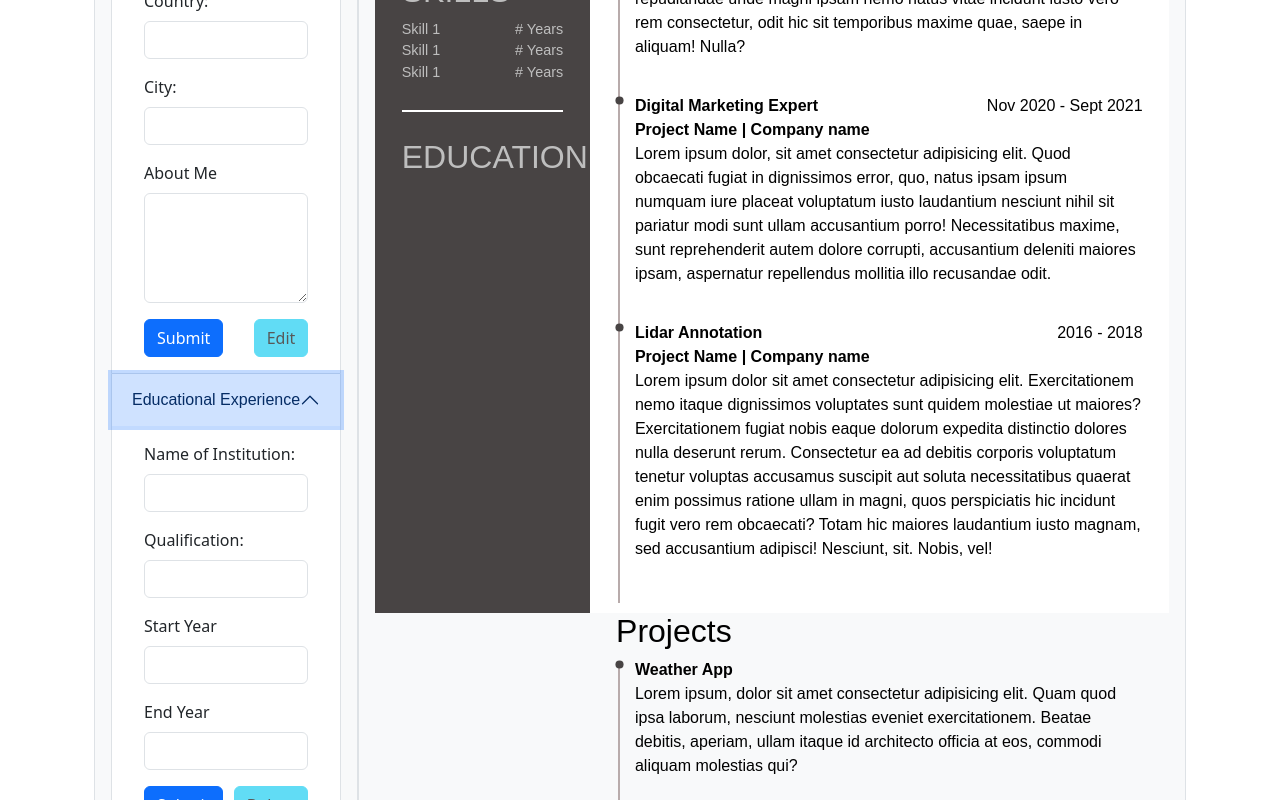
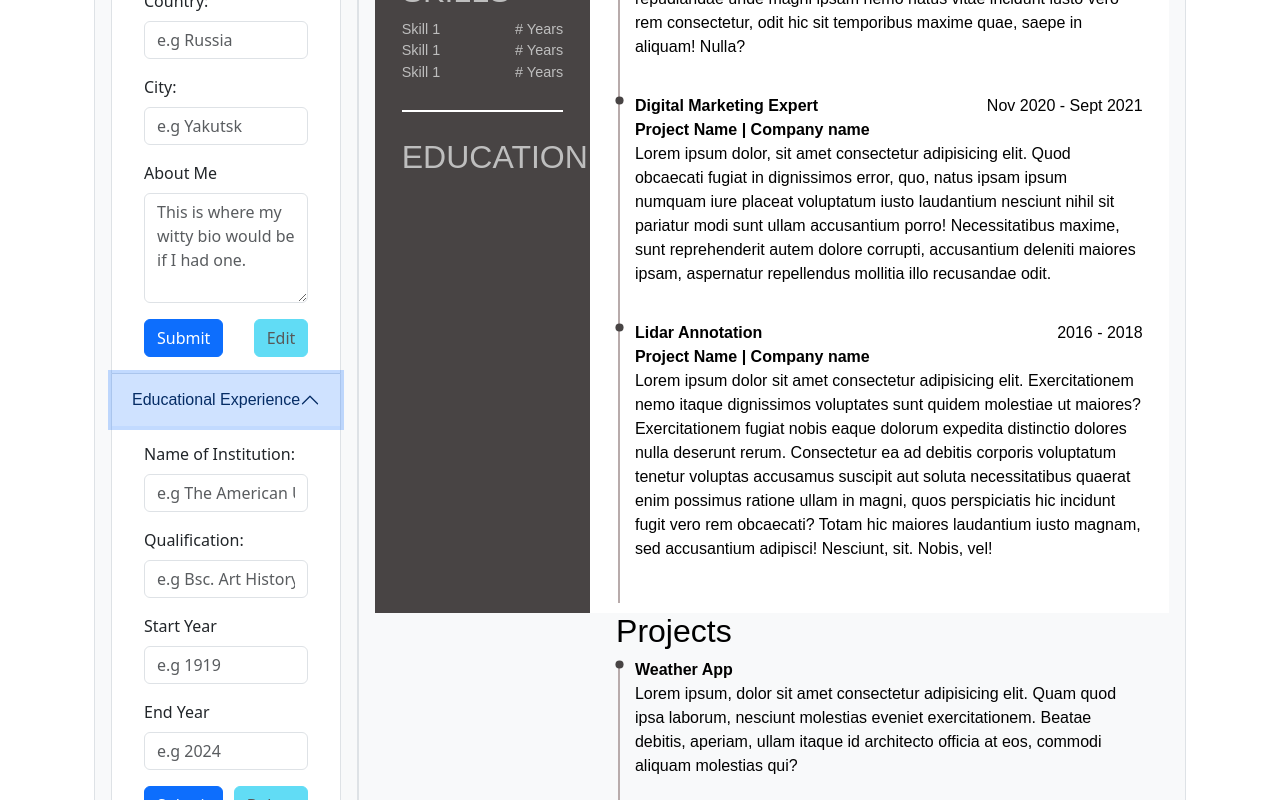
Before and after one commit to MwVc/cv-application, a React (Vite) app: page / in a window 1280 px wide. Both pictures are taken after a click on the button "Educational Experience". Shown: the part 601-1401 px from the top of the page. Built offline with nearby package versions, Linux system fonts and the light colour scheme.

Commit message:
Add placeholder attribute to form fields to provide hint to the user about the type of information expected in the form field

```diff
--- a/src/components/Form/EducationalExperience.jsx
+++ b/src/components/Form/EducationalExperience.jsx
@@ -49,6 +49,7 @@ export default function EducationalExperience({
             name="institution"
             id="institution"
             value={educationalExperience.institution}
+            placeholder="e.g The American University in Cairo"
           />
         </div>
         <div className="form-group">
@@ -61,6 +62,7 @@ export default function EducationalExperience({
             name="qualification"
             id="qualification"
             value={educationalExperience.qualification}
+            placeholder="e.g Bsc. Art History"
           />
         </div>
         <div className="form-group">
@@ -73,6 +75,7 @@ export default function EducationalExperience({
             name="startYear"
             id="start-year"
             value={educationalExperience.startYear}
+            placeholder="e.g 1919"
           />
         </div>
         <div className="form-group">
@@ -84,6 +87,7 @@ export default function EducationalExperience({
             name="endYear"
             id="end-year"
             value={educationalExperience.endYear}
+            placeholder="e.g 2024"
           />
         </div>
         <div className="d-flex justify-content-between">
--- a/src/components/Form/GeneralInformation.jsx
+++ b/src/components/Form/GeneralInformation.jsx
@@ -45,6 +45,7 @@ export default function GeneralInformation({
             name="firstName"
             id="firstName"
             onChange={handleChange}
+            placeholder="e.g John"
           />
         </div>
         <div className="form-group">
@@ -57,6 +58,7 @@ export default function GeneralInformation({
             name="lastName"
             id="lastName"
             onChange={handleChange}
+            placeholder="e.g Doe"
           />
         </div>
         <div className="form-group">
@@ -69,6 +71,7 @@ export default function GeneralInformation({
             value={generalInformation.email}
             name="email"
             onChange={handleChange}
+            placeholder="e.g doejohn@anonymous.com"
           />
         </div>
         <div className="form-group">
@@ -80,6 +83,7 @@ export default function GeneralInformation({
             value={generalInformation.linkedIn}
             name="profession"
             onChange={handleChange}
+            placeholder="e.g Software Engineer"
           />
         </div>
         <div className="form-group">
@@ -103,6 +107,7 @@ export default function GeneralInformation({
             value={generalInformation.country}
             onChange={handleChange}
             required={true}
+            placeholder="e.g Russia"
           />
         </div>
         <div className="form-group">
@@ -115,6 +120,7 @@ export default function GeneralInformation({
             value={generalInformation.city}
             onChange={handleChange}
             required={true}
+            placeholder="e.g Yakutsk"
           />
         </div>
         <div className="form-group">
@@ -128,6 +134,7 @@ export default function GeneralInformation({
             name="aboutMe"
             id="about-me"
             value={generalInformation.aboutMe}
+            placeholder="This is where my witty bio would be if I had one."
           />
         </div>
 
--- a/src/components/Form/PracticalExperience.jsx
+++ b/src/components/Form/PracticalExperience.jsx
@@ -42,6 +42,7 @@ export default function PracticalExperience({
             name="skill"
             id="skill"
             value={practicalExperience.skill}
+            placeholder="e.g HTML"
           />
         </div>
         <div className="form-group">
--- a/src/components/Resume/Resume.jsx
+++ b/src/components/Resume/Resume.jsx
@@ -87,7 +87,7 @@ export default function Resume({
                             {object.yearsOfExperience}
                           </span>
                           <span className="align-left">
-                            {object.yearsOfExperience > 1 ? "Years" : "Year"}
+                            {object.yearsOfExperience === 1 ? "Year" : "Years"}
                           </span>
                         </div>
                       </div>
```
